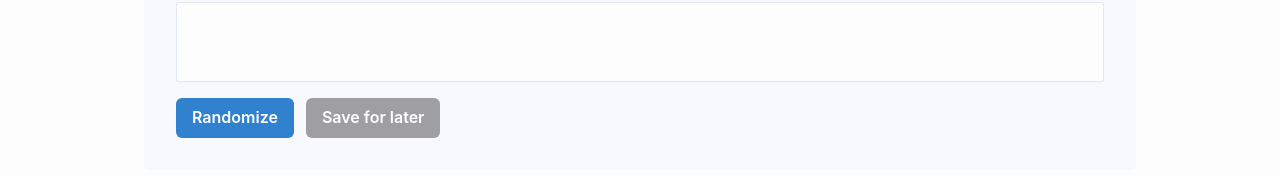
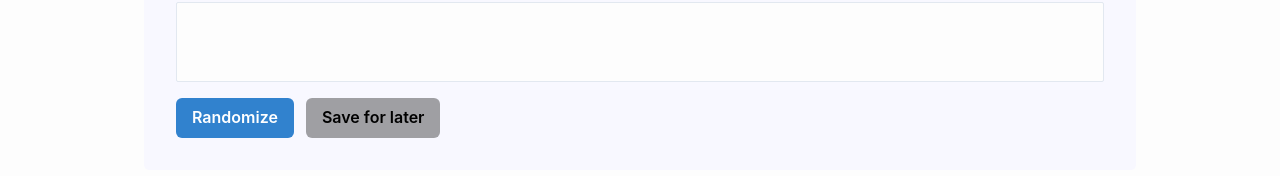
Before and after one commit to Yvijusp/random-choice-generator, a React app: page / in a window 1280 px wide. Shown: the part 300-476 px from the top of the page. Built offline with nearby package versions, Linux system fonts and the light colour scheme.

Commit message:
btn color fix

```diff
--- a/src/App.js
+++ b/src/App.js
@@ -141,7 +141,11 @@ const App = () => {
         {isSaved ? (
           <Button onClick={handleSaveForLater}>Remove saved</Button>
         ) : (
-          <Button onClick={handleSaveForLater} colorScheme='blackAlpha'>
+          <Button
+            onClick={handleSaveForLater}
+            colorScheme='blackAlpha'
+            color={useColorModeValue('black', 'ghostWhite')}
+          >
             Save for later
           </Button>
         )}
```
